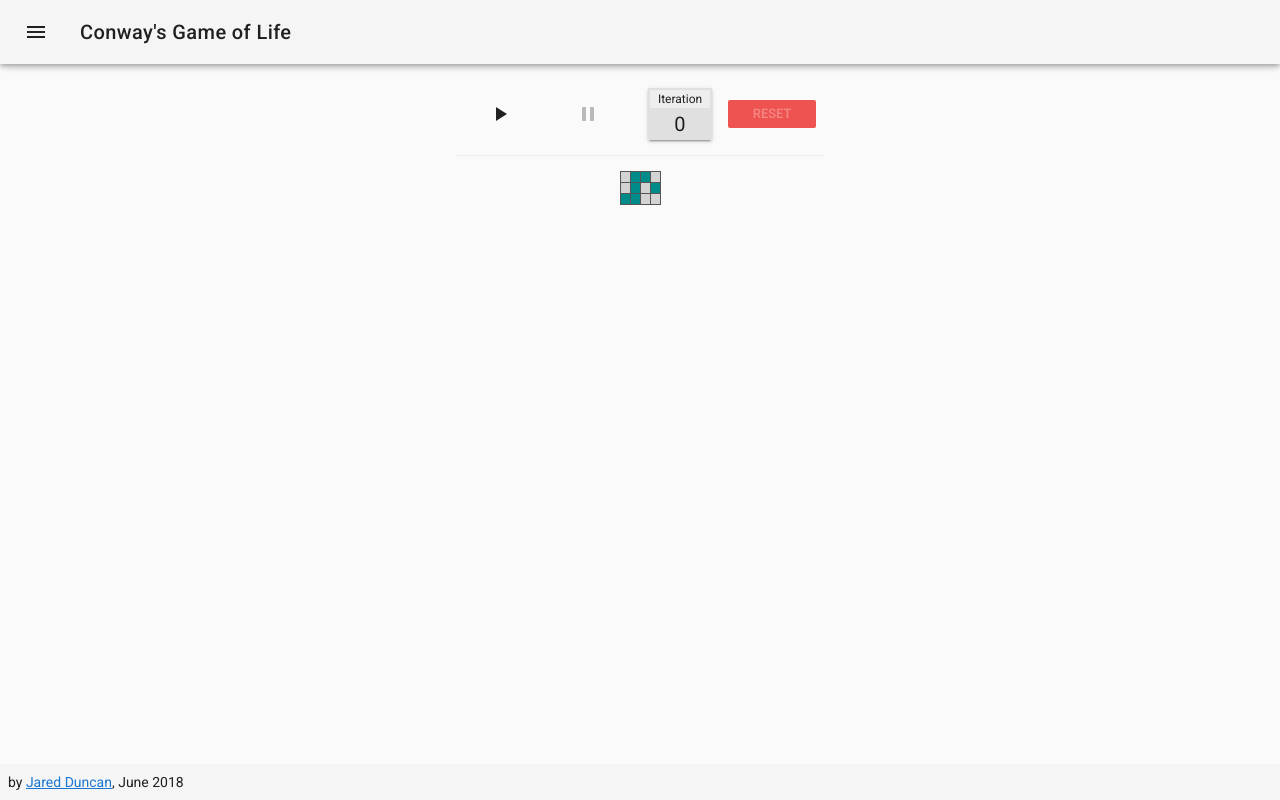
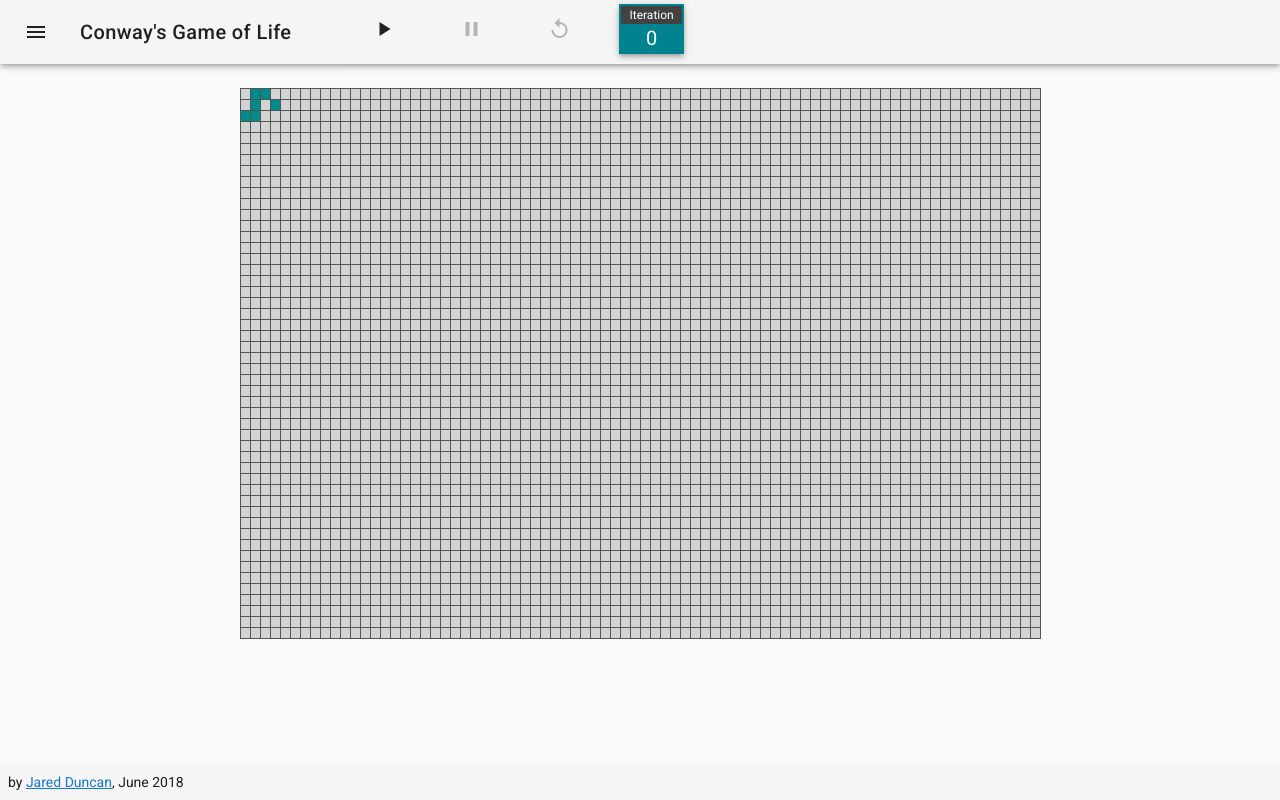
Before and after one commit to jdunk/game-of-life, a Vue app: page / in a window 1280 px wide. Built offline with nearby package versions, Linux system fonts and the light colour scheme.

Commit message:
Implement vuex, grid generation on debounced size change, move sim panel to TopNav

```diff
--- a/src/App.vue
+++ b/src/App.vue
@@ -3,10 +3,7 @@
 
     <TopNav/>
     <v-content>
-      <GameView
-          :sim-data="simData"
-          :grid-data="gridData"
-      />
+      <GameView/>
     </v-content>
     <v-footer app class="pl-2">
       <span>by <a href="https://jaredduncan.com/" target="_blank">Jared Duncan</a>, June 2018</span>
@@ -25,33 +22,6 @@ export default {
         TopNav,
         GameView,
     },
-    data() {
-        return {
-            simData: {
-                iterationNum: 0,
-                isRunning: false,
-            },
-            gridData: {
-                cellData: [
-                    [
-                        0, 1, 1, 0,
-                    ],
-                    [
-                        0, 1, 0, 1,
-                    ],
-                    [
-                        1, 1, 0, 0,
-                    ],
-                ],
-            },
-        };
-    },
-    methods: {
-
-    },
-    created() {
-        console.log('app comp created');
-    },
 };
 
 </script>
--- a/src/components/GameView.vue
+++ b/src/components/GameView.vue
@@ -2,12 +2,7 @@
   <v-container fluid>
     <v-slide-y-transition mode="out-in">
       <v-layout column align-center>
-        <SimulationPanel
-            :iteration-num="simData.iterationNum"
-            :is-running="simData.isRunning"
-        />
         <LifeGrid
-            :cell-data="gridData.cellData"
             :is-editable="gridIsEditable"
         />
       </v-layout>
@@ -17,24 +12,12 @@
 
 <script>
 
-import SimulationPanel from './SimulationPanel';
 import LifeGrid from './LifeGrid';
 
 export default {
     name: 'GameView',
     components: {
-        SimulationPanel,
         LifeGrid,
-    },
-    props: {
-        gridData: {
-            type: Object,
-            required: true,
-        },
-        simData: {
-            type: Object,
-            required: true,
-        },
     },
     data() {
         return {
@@ -42,7 +25,7 @@ export default {
     },
     computed: {
         gridIsEditable() {
-            return !this.simData.iterationNum && !this.simData.isRunning;
+            return !this.$store.state.sim.iterationNum && !this.$store.state.sim.isRunning;
         },
     },
 };
--- a/src/components/LifeGrid.vue
+++ b/src/components/LifeGrid.vue
@@ -5,7 +5,7 @@
     </div>
     <div v-else class="life-grid">
         <div
-            v-if="gridRow.length" class="grid-row"
+            v-if="gridRow && gridRow.length" class="grid-row"
             v-for="(gridRow, rowIndex) in cellData"
             :key="rowIndex"
         >
@@ -25,20 +25,16 @@ import GridCell from './GridCell';
 
 export default {
     name: 'LifeGrid',
-    props: {
-        cellData: {
-            type: Array,
-            default: [],
-        },
-    },
-    data() {
-        return {};
-    },
     components: {
         GridCell,
     },
+    computed: {
+        cellData() {
+            return this.$store.state.cellData;
+        },
+    },
     created() {
-        console.log('lifegrid created');
+        this.$store.commit('updateGridDimensions')
     },
 };
 
--- a/src/components/SimulationPanel.vue
+++ b/src/components/SimulationPanel.vue
@@ -1,5 +1,5 @@
 <template>
-<div class="simulation-panel">
+<div class="simulation-panel ml-5 mt-4">
     <v-layout align-center>
         <v-btn
             flat
@@ -17,24 +17,23 @@
         >
             <v-icon class="pa-0">pause</v-icon>
         </v-btn>
-        <v-flex class="ml-3 mr-2 grey lighten-2 elevation-2">
-            <div class="iteration-label grey lighten-3">
+        <v-btn
+            small
+            flat
+            class="ma-0 small"
+            @click.stop="resetSimulation"
+            :disabled="resetDisabled"
+        >
+            <v-icon>replay</v-icon>
+        </v-btn>
+        <v-flex class="ml-3 mr-2 cyan darken-3 white--text elevation-4">
+            <div class="iteration-label grey darken-3">
                 Iteration
             </div>
             <div class="iteration-num">
                 {{ iterationNum }}
             </div>
         </v-flex>
-        <v-btn
-            small
-            flat
-            dark
-            class="red lighten-1"
-            @click.stop="resetSimulation"
-            :disabled="resetDisabled"
-        >
-            Reset
-        </v-btn>
 
     </v-layout>
 </div>
@@ -44,36 +43,44 @@
 
 export default {
     name: 'Simulation-panel',
-    props: {
-        iterationNum: {
-            type: Number,
-            default: 0,
+    computed: {
+        iterationNum() {
+            return this.$store.state.sim.iterationNum;
         },
-        isRunning: {
-            type: Boolean,
-            default: false,
-        },
-    },
-    computed: {
         playDisabled() {
-            return this.isRunning;
+            return this.$store.state.sim.isRunning;
         },
         pauseDisabled() {
-            return !this.isRunning;
+            return !this.$store.state.sim.isRunning;
         },
         resetDisabled() {
-            return !this.iterationNum;
+            return !this.$store.state.sim.iterationNum;
         },
     },
     methods: {
         startSimulation() {
-            this.isRunning = true;
+            this.$store.commit('enableRunningState');
+            this.runNextIteration();
         },
         stopSimulation() {
-            this.isRunning = false;
+            this.$store.commit('disableRunningState');
         },
         resetSimulation() {
-            this.iterationNum = 0;
+            this.$store.commit('resetIterationNum');
+        },
+        runNextIteration() {
+            if (!this.$store.state.sim.isRunning) {
+                return;
+            }
+
+            this.$store.commit('runNextIteration');
+            this.$store.commit('incrementIterationNum');
+
+            setTimeout(this.runNextIteration, this.getSimulationInterval());
+        },
+        getSimulationInterval() {
+            let speed = this.$store.state.sim.speed || 1;
+            return 1000 / speed;
         },
     },
 };
@@ -97,11 +104,10 @@ export default {
             padding-right: 0;
         }
     }
-
     .iteration-label {
         font-size: 12px;
         padding: 0px 8px;
-        margin: 2px 2px 3px 2px;
+        margin: 2px 2px 1px 2px;
     }
     .iteration-num {
         text-align: center;
@@ -110,4 +116,5 @@ export default {
         padding-bottom: 3px;
     }
 }
+
 </style>
--- a/src/components/TopNav.vue
+++ b/src/components/TopNav.vue
@@ -6,8 +6,7 @@
     >
         <v-toolbar-side-icon @click.stop="showSettings = !showSettings"></v-toolbar-side-icon>
         <v-toolbar-title>Conway's Game of Life</v-toolbar-title>
-        <v-spacer></v-spacer>
-
+        <SimulationPanel/>
     </v-toolbar>
 </div>
 </template>
@@ -15,6 +14,7 @@
 <script>
 
 import SettingsPanel from './SettingsPanel';
+import SimulationPanel from './SimulationPanel';
 
 export default {
     name: 'Top-nav',
@@ -25,6 +25,7 @@ export default {
     },
     components: {
         SettingsPanel,
+        SimulationPanel,
     },
 };
 
--- a/src/global-store.js
+++ b/src/global-store.js
@@ -0,0 +1,76 @@
+import Vue from 'vue';
+import Vuex from 'vuex';
+
+let store;
+
+export default function () {
+    if (!store) {
+        store = new Vuex.Store({
+            state: {
+                sim: {
+                    isRunning: false,
+                    iterationNum: 0,
+                    speed: 1,
+                },
+                grid: {
+                    height: 50,
+                    width: 80,
+                },
+                cellData: [
+                    [
+                        0, 1, 1, 0,
+                    ],
+                    [
+                        0, 1, 0, 1,
+                    ],
+                    [
+                        1, 1, 0, 0,
+                    ],
+                ],
+            },
+            mutations: {
+                enableRunningState: state => state.sim.isRunning = true,
+                disableRunningState: state => state.sim.isRunning = false,
+                incrementIterationNum: state => state.sim.iterationNum++,
+                resetIterationNum: state => state.sim.iterationNum = 0,
+                updateGridHeight(state, newHeight) {
+                    state.grid.height = newHeight;
+                },
+                updateGridWidth(state, newWidth) {
+                    state.grid.width = newWidth;
+                },
+                updateSimSpeed(state, newSpeed) {
+                    state.sim.speed = newSpeed;
+                },
+                updateGridDimensions(state) {
+                    state.cellData.length = state.grid.height;
+
+                    for (let i = 0; i < state.cellData.length; i++) {
+                        let currRow = state.cellData[i],
+                            oldLength;
+
+                        if (!currRow) {
+                            currRow = Array(state.grid.width).fill(0);
+                        }
+                        else {
+                            oldLength = currRow.length;
+                            currRow.length = state.grid.width;
+
+                            if (oldLength < currRow.length) {
+                                currRow.fill(0, oldLength);
+                            }
+                        }
+
+                        Vue.set(state.cellData, i, currRow);
+                    }
+                },
+                runNextIteration(state) {
+                    Vue.set(state.cellData[0], 0, !state.cellData[0][0]);
+                    Vue.set(state.cellData[2], 0, !state.cellData[2][0]);
+                },
+            },
+        });
+    }
+
+    return store;
+}
--- a/src/main.js
+++ b/src/main.js
@@ -2,16 +2,22 @@
 // (runtime-only or standalone) has been set in webpack.base.conf with an alias.
 import Vue from 'vue';
 import Vuetify from 'vuetify';
+import Vuex from 'vuex';
 import 'vuetify/dist/vuetify.min.css';
 import App from './App';
+import GlobalStore from './global-store';
 
 Vue.use(Vuetify);
+Vue.use(Vuex);
 
 Vue.config.productionTip = false;
+
+let store = GlobalStore();
 
 /* eslint-disable no-new */
 new Vue({
     el: '#app',
+    store,
     components: { App },
     template: '<App/>',
 });
```
Also changed, not shown: src/components/SettingsPanel.vue (+53 -15 lines).
